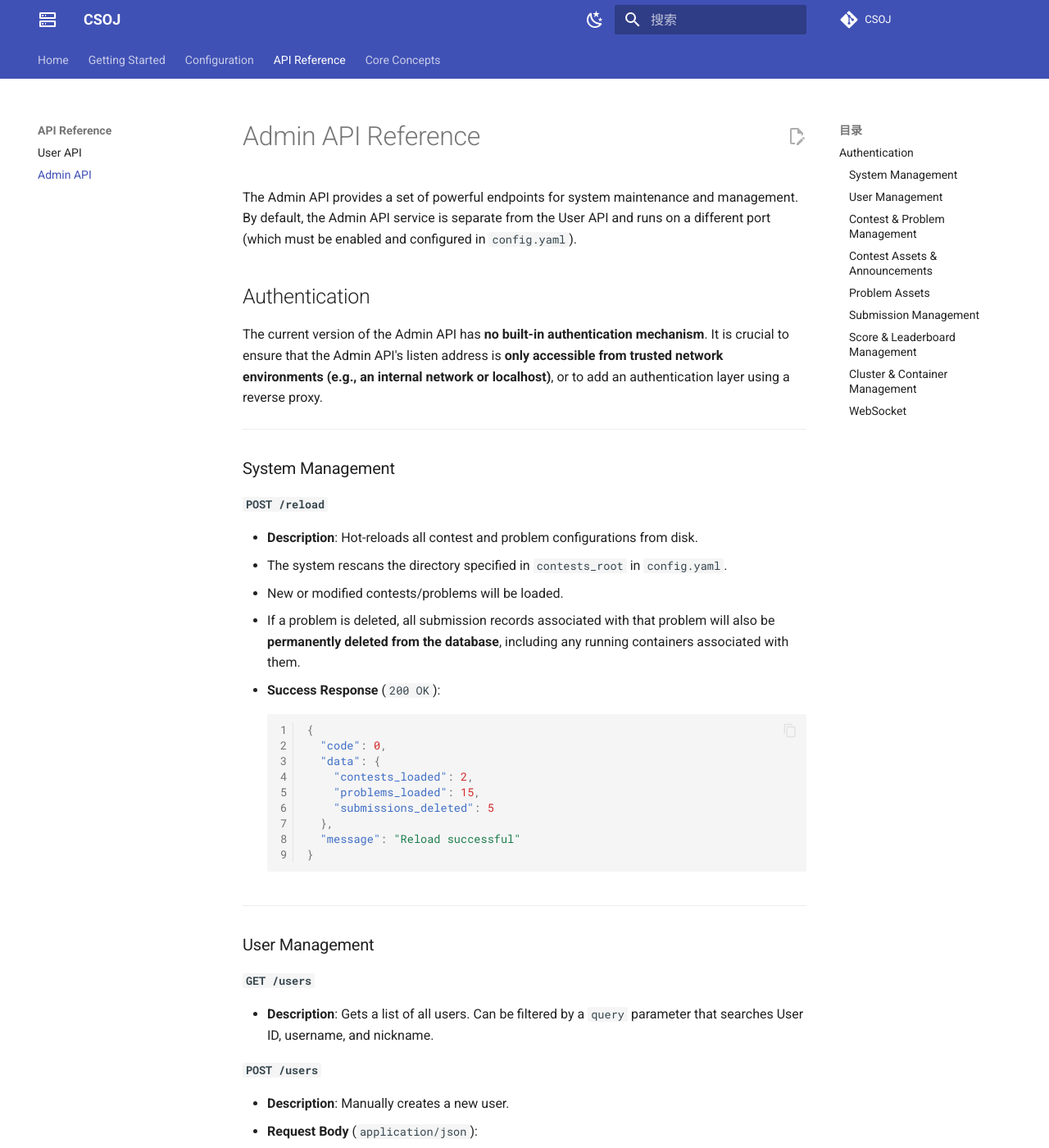
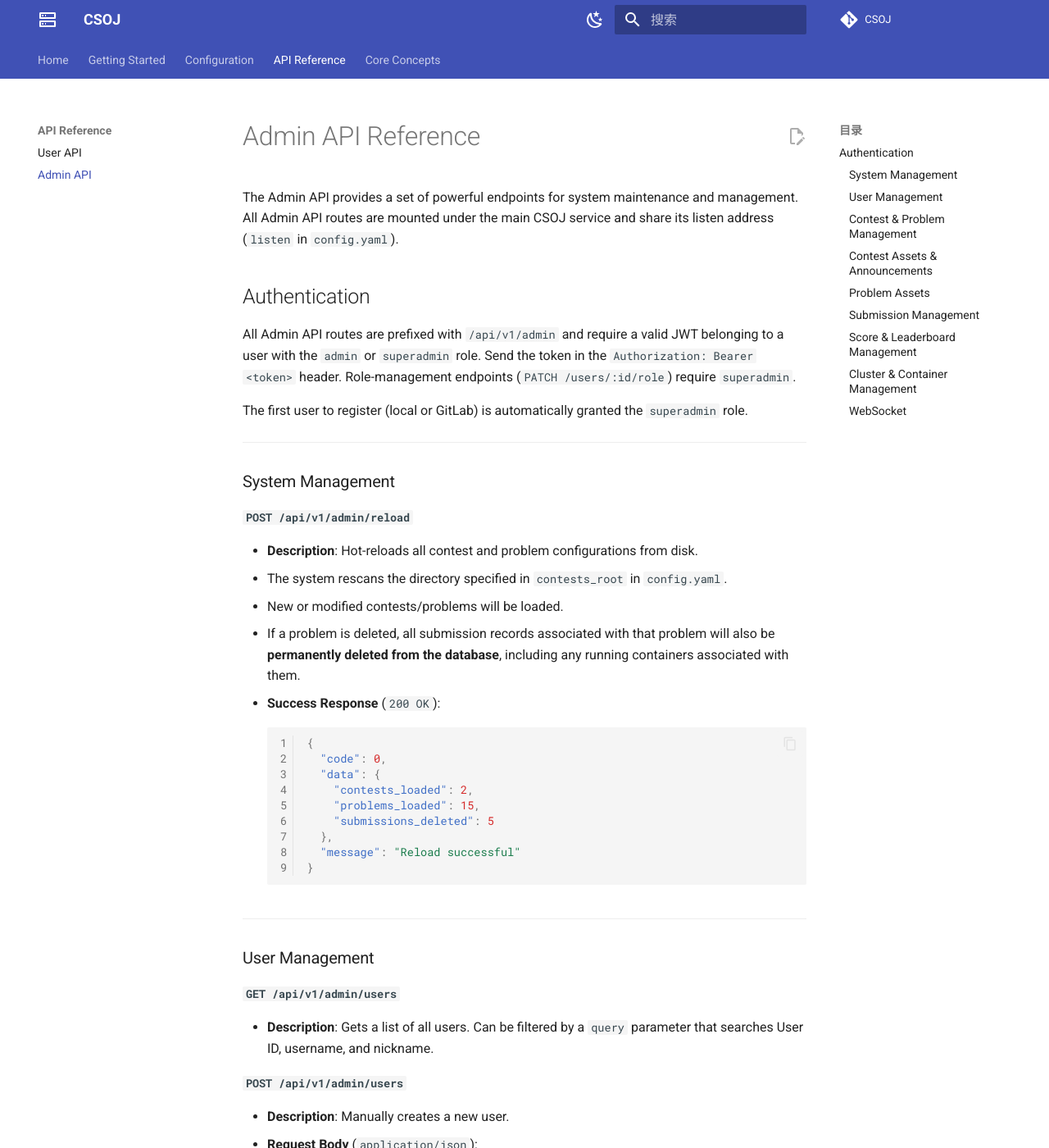
Before and after one commit to ZJUSCT/CSOJ, an MkDocs documentation site: the page built from docs/api-reference/admin-api.md, in a window 1280 px wide and 1400 px high. Shown: the whole window at 82% size. Built offline with MkDocs 1.6.1 and Material for MkDocs 9.7.7, drawn with Linux system fonts in a browser that asks for light colours; comment, search, counter and statistics services are not loaded; some of the changed text lies outside the part shown.

Commit message:
docs: reflect single-port, role-based admin and in-repo frontend

````diff
--- a/docs/api-reference/admin-api.md
+++ b/docs/api-reference/admin-api.md
@@ -1,16 +1,22 @@
 # Admin API Reference
 
-The Admin API provides a set of powerful endpoints for system maintenance and management. By default, the Admin API service is separate from the User API and runs on a different port (which must be enabled and configured in `config.yaml`).
+The Admin API provides a set of powerful endpoints for system maintenance and management. All Admin API routes are mounted under the main CSOJ service and share its listen address (`listen` in `config.yaml`).
 
 ## Authentication
 
-The current version of the Admin API has **no built-in authentication mechanism**. It is crucial to ensure that the Admin API's listen address is **only accessible from trusted network environments (e.g., an internal network or localhost)**, or to add an authentication layer using a reverse proxy.
+All Admin API routes are prefixed with `/api/v1/admin` and require a valid JWT
+belonging to a user with the `admin` or `superadmin` role. Send the token in the
+`Authorization: Bearer <token>` header. Role-management endpoints
+(`PATCH /users/:id/role`) require `superadmin`.
+
+The first user to register (local or GitLab) is automatically granted the
+`superadmin` role.
 
 ---
 
 ### System Management
 
-#### `POST /reload`
+#### `POST /api/v1/admin/reload`
 
 - **Description**: Hot-reloads all contest and problem configurations from disk.
   - The system rescans the directory specified in `contests_root` in `config.yaml`.
@@ -33,11 +39,11 @@ The current version of the Admin API has **no built-in authentication mechanism*
 
 ### User Management
 
-#### `GET /users`
+#### `GET /api/v1/admin/users`
 
   - **Description**: Gets a list of all users. Can be filtered by a `query` parameter that searches User ID, username, and nickname.
 
-#### `POST /users`
+#### `POST /api/v1/admin/users`
 
   - **Description**: Manually creates a new user.
   - **Request Body** (`application/json`):
@@ -49,34 +55,45 @@ The current version of the Admin API has **no built-in authentication mechanism*
     }
     ```
 
-#### `GET /users/:id`
+#### `GET /api/v1/admin/users/:id`
 
   - **Description**: Gets a single user by their ID.
 
-#### `PATCH /users/:id`
+#### `PATCH /api/v1/admin/users/:id`
 
   - **Description**: Updates a user's nickname and signature.
 
-#### `DELETE /users/:id`
+#### `DELETE /api/v1/admin/users/:id`
 
   - **Description**: Deletes a user by their ID.
 
-#### `POST /users/:id/reset-password`
+#### `PATCH /api/v1/admin/users/:id/role`
+
+  - **Description**: Updates a user's role. **Requires the `superadmin` role.**
+  - **Request Body** (`application/json`):
+    ```json
+    {
+      "role": "admin"
+    }
+    ```
+  - **Allowed values**: `"admin"`, `"user"`.
+
+#### `POST /api/v1/admin/users/:id/reset-password`
 
   - **Description**: Resets the password for a local-auth user.
   - **Request Body** (`application/json`): `{"password": "new_secure_password"}`
 
-#### `POST /users/:id/register-contest`
+#### `POST /api/v1/admin/users/:id/register-contest`
 
   - **Description**: Manually registers a user for a specific contest.
   - **Request Body** (`application/json`): `{"contest_id": "contest-id-here"}`
 
-#### `GET /users/:id/history`
+#### `GET /api/v1/admin/users/:id/history`
 
   - **Description**: Gets a user's score history for a specific contest.
   - **Query Parameter**: `contest_id` (required).
 
-#### `GET /users/:id/scores`
+#### `GET /api/v1/admin/users/:id/scores`
 
   - **Description**: Gets a user's best scores for all problems they have submitted to.
 
@@ -84,47 +101,47 @@ The current version of the Admin API has **no built-in authentication mechanism*
 
 ### Contest & Problem Management
 
-#### `GET /contests`
+#### `GET /api/v1/admin/contests`
 
   - **Description**: Gets a list of all loaded contests, regardless of start/end times.
 
-#### `POST /contests`
+#### `POST /api/v1/admin/contests`
 
   - **Description**: Creates a new contest by creating the necessary directory and `contest.yaml` file on disk. Requires a `reload` to be active.
   - **Request Body**: A full `Contest` JSON object.
 
-#### `GET /contests/:id`
+#### `GET /api/v1/admin/contests/:id`
 
   - **Description**: Gets details for a specific contest, regardless of start/end times.
 
-#### `PUT /contests/:id`
+#### `PUT /api/v1/admin/contests/:id`
 
   - **Description**: Updates the `contest.yaml` file for a contest. Triggers a system `reload`.
   - **Request Body**: A full `Contest` JSON object.
 
-#### `DELETE /contests/:id`
+#### `DELETE /api/v1/admin/contests/:id`
 
   - **Description**: Deletes a contest's directory and all its contents from disk. Triggers a system `reload`.
 
-#### `POST /contests/:id/problems`
+#### `POST /api/v1/admin/contests/:id/problems`
 
   - **Description**: Creates a new problem within a contest. Triggers a system `reload`.
   - **Request Body**: A full `Problem` JSON object.
 
-#### `GET /problems`
+#### `GET /api/v1/admin/problems`
 
   - **Description**: Gets a list of all loaded problems.
 
-#### `GET /problems/:id`
+#### `GET /api/v1/admin/problems/:id`
 
   - **Description**: Gets the full definition of a single problem.
 
-#### `PUT /problems/:id`
+#### `PUT /api/v1/admin/problems/:id`
 
   - **Description**: Updates a `problem.yaml` file. Triggers a system `reload`.
   - **Request Body**: A full `Problem` JSON object.
 
-#### `DELETE /problems/:id`
+#### `DELETE /api/v1/admin/problems/:id`
 
   - **Description**: Deletes a problem's directory from disk. Triggers a system `reload`.
 
@@ -132,31 +149,31 @@ The current version of the Admin API has **no built-in authentication mechanism*
 
 ### Contest Assets & Announcements
 
-#### `GET /contests/:id/assets`
+#### `GET /api/v1/admin/contests/:id/assets`
 
   - **Description**: Lists all static assets for a contest.
 
-#### `POST /contests/:id/assets`
+#### `POST /api/v1/admin/contests/:id/assets`
 
   - **Description**: Uploads one or more asset files to a contest's `index.assets` directory.
 
-#### `DELETE /contests/:id/assets`
+#### `DELETE /api/v1/admin/contests/:id/assets`
 
   - **Description**: Deletes an asset (file or directory) from a contest.
 
-#### `GET /contests/:id/announcements`
+#### `GET /api/v1/admin/contests/:id/announcements`
 
   - **Description**: Gets all announcements for a contest.
 
-#### `POST /contests/:id/announcements`
+#### `POST /api/v1/admin/contests/:id/announcements`
 
   - **Description**: Creates a new announcement for a contest.
 
-#### `PUT /contests/:id/announcements/:announcementId`
+#### `PUT /api/v1/admin/contests/:id/announcements/:announcementId`
 
   - **Description**: Updates an existing announcement.
 
-#### `DELETE /contests/:id/announcements/:announcementId`
+#### `DELETE /api/v1/admin/contests/:id/announcements/:announcementId`
 
   - **Description**: Deletes an announcement.
 
@@ -164,15 +181,15 @@ The current version of the Admin API has **no built-in authentication mechanism*
 
 ### Problem Assets
 
-#### `GET /problems/:id/assets`
+#### `GET /api/v1/admin/problems/:id/assets`
 
   - **Description**: Lists all static assets for a problem.
 
-#### `POST /problems/:id/assets`
+#### `POST /api/v1/admin/problems/:id/assets`
 
   - **Description**: Uploads one or more asset files to a problem's `index.assets` directory.
 
-#### `DELETE /problems/:id/assets`
+#### `DELETE /api/v1/admin/problems/:id/assets`
 
   - **Description**: Deletes an asset (file or directory) from a problem.
 
@@ -180,43 +197,43 @@ The current version of the Admin API has **no built-in authentication mechanism*
 
 ### Submission Management
 
-#### `GET /submissions`
+#### `GET /api/v1/admin/submissions`
 
   - **Description**: Gets a paginated list of all submissions. Supports filtering by `problem_id`, `status`, and `user_query`. Supports pagination with `page` and `limit`.
 
-#### `GET /submissions/:id`
+#### `GET /api/v1/admin/submissions/:id`
 
   - **Description**: Gets detailed information for a single submission.
 
-#### `GET /submissions/:id/content`
+#### `GET /api/v1/admin/submissions/:id/content`
 
   - **Description**: Downloads the content of a submission as a zip archive.
 
-#### `PATCH /submissions/:id`
+#### `PATCH /api/v1/admin/submissions/:id`
 
   - **Description**: Manually updates the `status`, `score`, or `info` field of a submission. **Warning: This does not trigger score recalculation.**
 
-#### `DELETE /submissions/:id`
+#### `DELETE /api/v1/admin/submissions/:id`
 
   - **Description**: Permanently deletes a submission record and its content from disk.
 
-#### `POST /submissions/:id/rejudge`
+#### `POST /api/v1/admin/submissions/:id/rejudge`
 
   - **Description**: Re-judges an existing submission.
       - The system marks the original submission as invalid (`is_valid: false`).
       - It then copies the original submission's content, creates a new submission record, and adds it to the judging queue.
       - The scoring system automatically handles score changes resulting from the re-judge.
 
-#### `PATCH /submissions/:id/validity`
+#### `PATCH /api/v1/admin/submissions/:id/validity`
 
   - **Description**: Manually marks a submission as valid or invalid. This **triggers a full score recalculation** for the user on that problem.
   - **Request Body** (`application/json`): `{"is_valid": false}`
 
-#### `POST /submissions/:id/interrupt`
+#### `POST /api/v1/admin/submissions/:id/interrupt`
 
   - **Description**: Forcibly interrupts a queued or running submission, marking it as `Failed`.
 
-#### `GET /submissions/:id/containers/:conID/log`
+#### `GET /api/v1/admin/submissions/:id/containers/:conID/log`
 
   - **Description**: Gets the full log for any step (container) of any submission, regardless of the `show` flag. The log is returned in NDJSON format.
 
@@ -224,16 +241,16 @@ The current version of the Admin API has **no built-in authentication mechanism*
 
 ### Score & Leaderboard Management
 
-#### `POST /scores/recalculate`
+#### `POST /api/v1/admin/scores/recalculate`
 
   - **Description**: Triggers a score recalculation for a specific user on a specific problem.
   - **Request Body** (`application/json`): `{"user_id": "user-uuid", "problem_id": "problem-id"}`
 
-#### `GET /contests/:id/leaderboard`
+#### `GET /api/v1/admin/contests/:id/leaderboard`
 
   - **Description**: Gets the leaderboard for a contest.
 
-#### `GET /contests/:id/trend`
+#### `GET /api/v1/admin/contests/:id/trend`
 
   - **Description**: Gets score trend data for top users. Supports a `maxnum` query parameter to control the number of users.
 
@@ -241,27 +258,27 @@ The current version of the Admin API has **no built-in authentication mechanism*
 
 ### Cluster & Container Management
 
-#### `GET /clusters/status`
+#### `GET /api/v1/admin/clusters/status`
 
   - **Description**: Gets the current resource usage and queue lengths for all configured clusters and nodes.
 
-#### `GET /clusters/:clusterName/nodes/:nodeName`
+#### `GET /api/v1/admin/clusters/:clusterName/nodes/:nodeName`
 
   - **Description**: Gets detailed status for a specific node.
 
-#### `POST /clusters/:clusterName/nodes/:nodeName/pause`
+#### `POST /api/v1/admin/clusters/:clusterName/nodes/:nodeName/pause`
 
   - **Description**: Pauses a node, preventing it from accepting new judging tasks.
 
-#### `POST /clusters/:clusterName/nodes/:nodeName/resume`
+#### `POST /api/v1/admin/clusters/:clusterName/nodes/:nodeName/resume`
 
   - **Description**: Resumes a paused node.
 
-#### `GET /containers`
+#### `GET /api/v1/admin/containers`
 
   - **Description**: Gets a paginated list of all containers. Supports filtering by `submission_id`, `status`, and `user_query`.
 
-#### `GET /containers/:id`
+#### `GET /api/v1/admin/containers/:id`
 
   - **Description**: Gets details for a single container.
 
@@ -269,7 +286,7 @@ The current version of the Admin API has **no built-in authentication mechanism*
 
 ### WebSocket
 
-#### `GET /ws/submissions/:id/containers/:conID/logs`
+#### `GET /api/v1/admin/ws/submissions/:id/containers/:conID/logs`
 
   - **Description**: Establishes a WebSocket connection to stream the complete log for any container. For finished containers, it streams the saved log file. For running containers, it first sends all historical logs from the cache and then continues to stream new logs in real-time. This is available regardless of the `show` flag.
-  - **Authentication**: None.
+  - **Authentication**: Requires a valid admin JWT (passed as a query parameter or header, depending on the client).
````
Also changed, not shown: docs/configuration/main-config.md (+0 -15 lines), docs/getting-started.md (+7 -4 lines), docs/index.md (+0 -2 lines).
